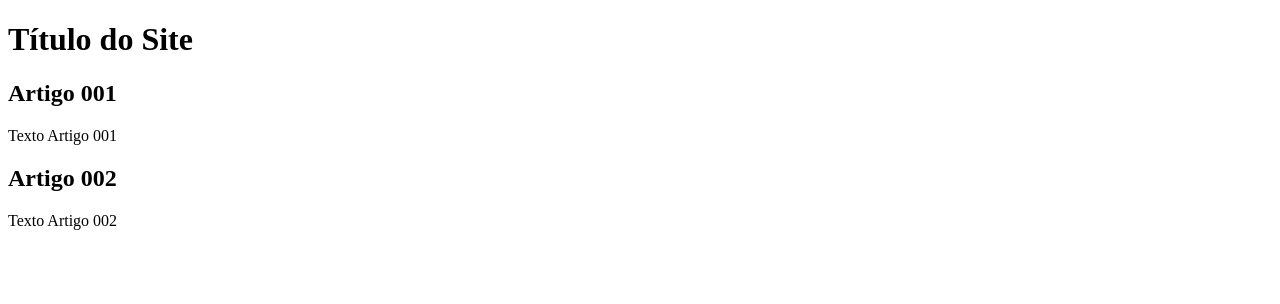
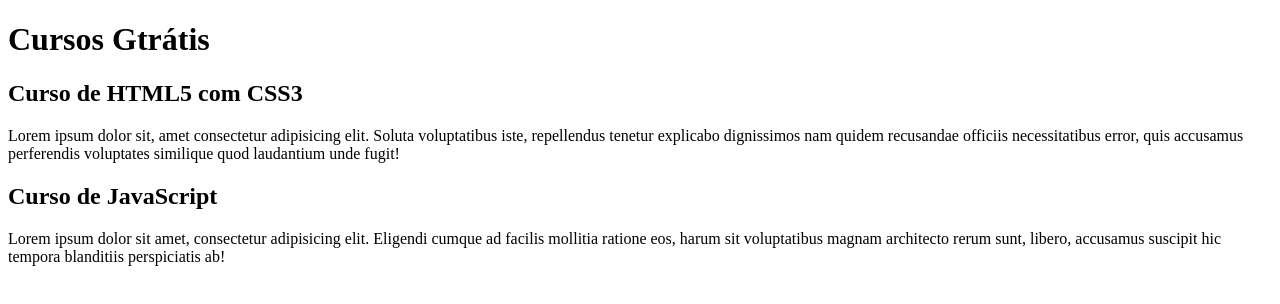
Before and after one commit to devpauloreis/progeto-site, a plain HTML site: page index.html in a window 1280 px wide. Drawn offline with Linux system fonts and the light colour scheme.

Commit message:
comecei a escrever o conteúdo

```diff
--- a/index.html
+++ b/index.html
@@ -8,15 +8,15 @@
 <body>
     <main>
         <header>
-            <h1>Título do Site</h1>
+            <h1>Cursos Gtrátis</h1>
         </header>
         <article>
-            <h2>Artigo 001</h2>
-            <p>Texto Artigo 001</p>
+            <h2>Curso de HTML5 com CSS3</h2>
+            <p>Lorem ipsum dolor sit, amet consectetur adipisicing elit. Soluta voluptatibus iste, repellendus tenetur explicabo dignissimos nam quidem recusandae officiis necessitatibus error, quis accusamus perferendis voluptates similique quod laudantium unde fugit!</p>
         </article>
         <article>
-            <h2>Artigo 002</h2>
-            <p>Texto Artigo 002</p>
+            <h2>Curso de JavaScript</h2>
+            <p>Lorem ipsum dolor sit amet, consectetur adipisicing elit. Eligendi cumque ad facilis mollitia ratione eos, harum sit voluptatibus magnam architecto rerum sunt, libero, accusamus suscipit hic tempora blanditiis perspiciatis ab!</p>
         </article>
     </main>
 </body>
```
